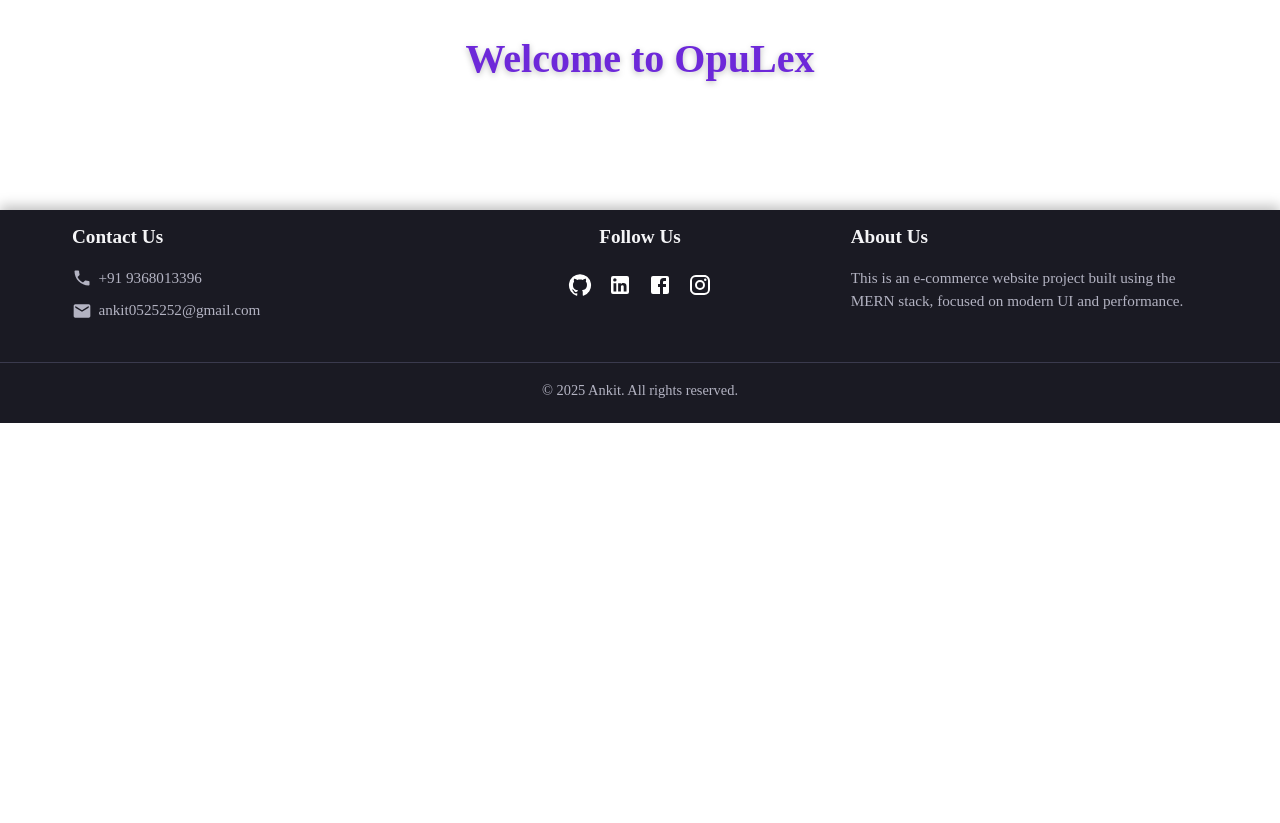
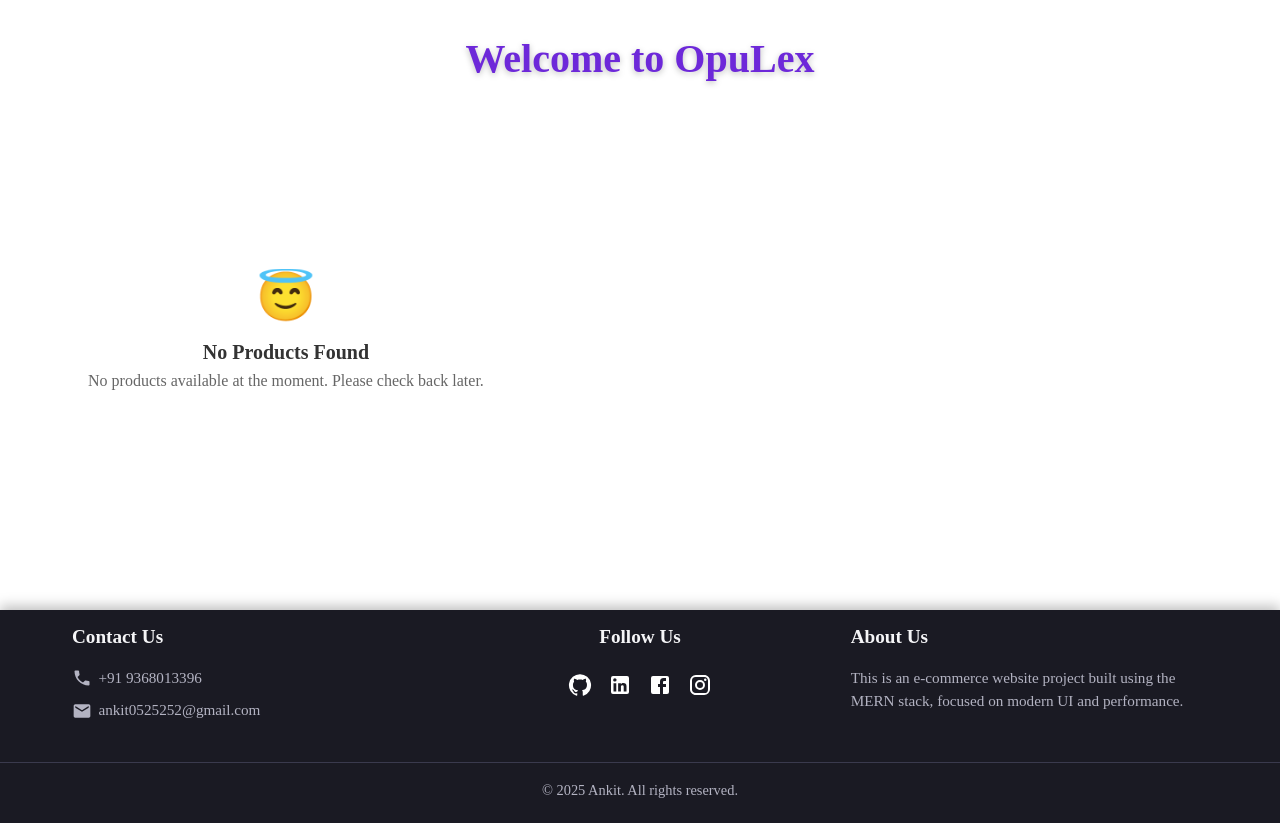
Before and after one commit to AnkitGyan/E-commerce, a React (Vite) app in the folder frontend/e-com-frontend/: page / in a window 1280 px wide. Shown: the part 471-1294 px from the top of the page. Before the commit the page ends 894 px from the top, so only its background shows below. Built offline with nearby package versions, Linux system fonts and the light colour scheme.

Commit message:
no product found component to show

```diff
--- /dev/null
+++ b/frontend/e-com-frontend/src/components/noProduct/NoProduct.jsx
@@ -0,0 +1,22 @@
+import React from 'react'
+import styles from './NoProduct.module.css';
+
+
+
+function NoProduct({keyword}) {
+  return (
+    <div className={styles['no-products-container']}>
+      <div className={styles['no-products-content']}>
+        <div className={styles['no-products-icon']}>
+         😇
+        </div>
+        <h2 className={styles['no-products-title']}>No Products Found</h2>
+        <p className={styles['no-products-message']}>
+          {keyword? `No products found for "${keyword}". Please try a different search term.` : "No products available at the moment. Please check back later."}
+        </p>
+      </div>
+    </div>
+  )
+}
+
+export default NoProduct
--- /dev/null
+++ b/frontend/e-com-frontend/src/components/noProduct/NoProduct.module.css
@@ -0,0 +1,33 @@
+.no-products-container {
+  display: flex;
+  align-items: center;
+  justify-content: center;
+}
+
+.no-products-content {
+  height: 400px;
+  display: flex;
+  flex-direction: column;
+  align-items: center;
+  justify-content: center;
+  padding: 2rem;
+  text-align: center;
+}
+
+.no-products-icon {
+  font-size: 3rem;
+  color: #666;
+  margin-bottom: 1rem;
+}
+
+.no-products-title {
+  font-size: 1.25rem;
+  font-weight: 600;
+  color: #333;
+  margin-bottom: 0.5rem;
+}
+
+.no-products-message {
+  color: #666;
+  max-width: 400px;
+}
--- a/frontend/e-com-frontend/src/pages/home/Home.jsx
+++ b/frontend/e-com-frontend/src/pages/home/Home.jsx
@@ -10,6 +10,7 @@ import { useEffect } from "react";
 import Loader from "../../components/loader/Loader";
 import { toast } from "react-toastify";
 import { removeErrors } from "../../features/products/productSlice";
+import NoProduct from "../../components/noProduct/NoProduct";
 
 function Home() {
 
@@ -58,13 +59,15 @@ function Home() {
 
             <div className={style["home-product-container"]}>
 
-              {products &&
-                products.map((prod) => (
+              {products && products.length>0 ?
+                (products.map((prod) => (
                   <Product
                     key={prod._id}
                     product={prod}
                   />
-                ))}
+                ))) : (
+                  <NoProduct />
+                )}
 
             </div>
 
--- a/frontend/e-com-frontend/src/pages/products/Products.jsx
+++ b/frontend/e-com-frontend/src/pages/products/Products.jsx
@@ -11,6 +11,7 @@ import Loader from '../../components/loader/Loader';
 import { toast } from 'react-toastify';
 import { removeErrors } from '../../features/products/productSlice';
 import { useLocation } from 'react-router-dom';
+import NoProduct from '../../components/noProduct/NoProduct';
 
 function Products() {
   const {loading, products, productCount, error } = useSelector((state) => state.product);
@@ -47,9 +48,10 @@ function Products() {
           {/*RENDER CATEGORIED */}
         </div>
         <div className={style["products-section"]}>
-        <div className={style["products-product-container"]}>
+
+        {products && products.length>0 ? (<div className={style["products-product-container"]}>
             {products && products.map((prod) => ( <Product key={prod._id} product={prod}/>))}
-        </div>
+        </div>) : <NoProduct keyword={keyword}/>}
       </div>
     </div>)}
     <Footer/>
```
